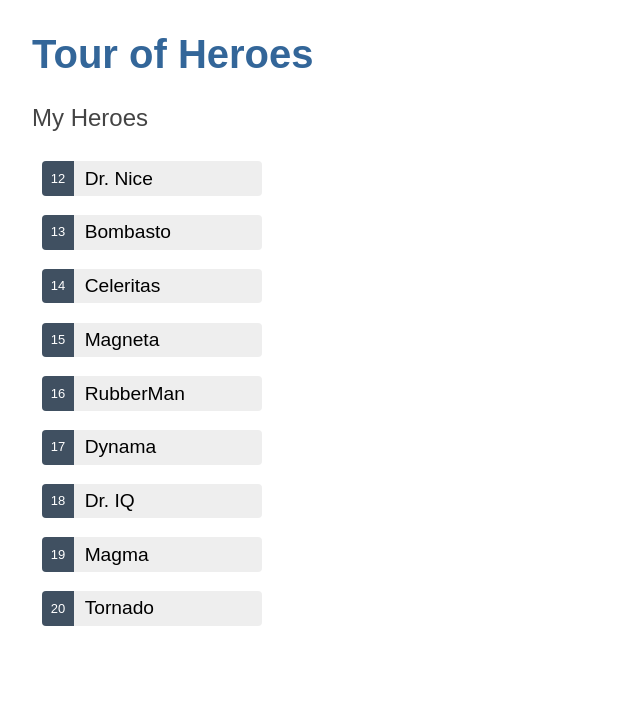
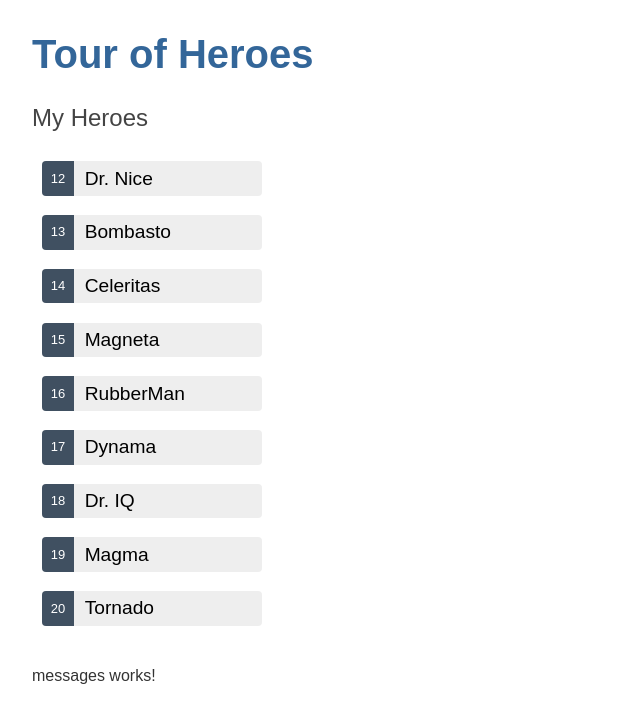
Before and after one commit to jsigne/TourOfHeroes, an Angular app: page / in a window 1280 px wide. Shown: the top 722 px of the page, without its empty margins (0-640 px from the left). Built offline with nearby package versions, Linux system fonts and the light colour scheme.

Commit message:
[MESSAGE] Ajout component message dans NgModule

```diff
--- a/src/app/app.component.html
+++ b/src/app/app.component.html
@@ -1,3 +1,3 @@
 <h1>{{title}}</h1>
-
 <app-heroes></app-heroes>
+<app-messages></app-messages>
--- a/src/app/app.module.ts
+++ b/src/app/app.module.ts
@@ -4,12 +4,14 @@ import { FormsModule } from '@angular/forms';
 import { AppComponent } from './app.component';
 import { HeroesComponent } from './heroes/heroes.component';
 import { HeroDetailsComponent } from './hero-detail/hero-detail.component';
+import { MessagesComponent } from './messages/messages.component';
 
 @NgModule({
   declarations: [
     AppComponent,
     HeroesComponent,
-    HeroDetailsComponent
+    HeroDetailsComponent,
+    MessagesComponent
   ],
   imports: [
     BrowserModule,
```
